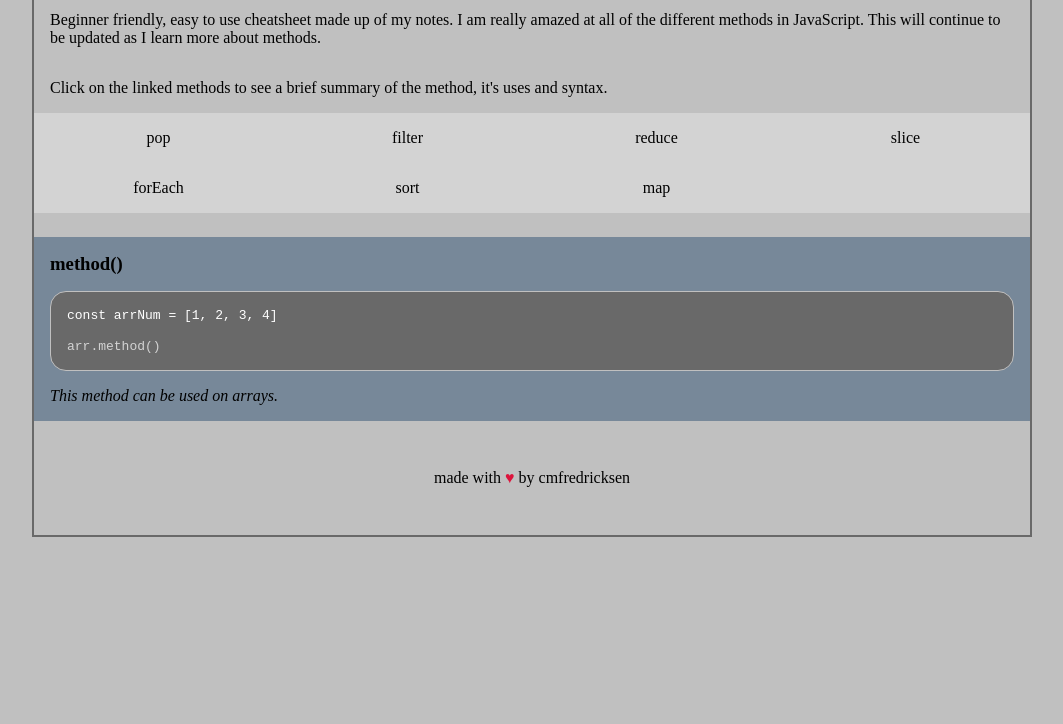
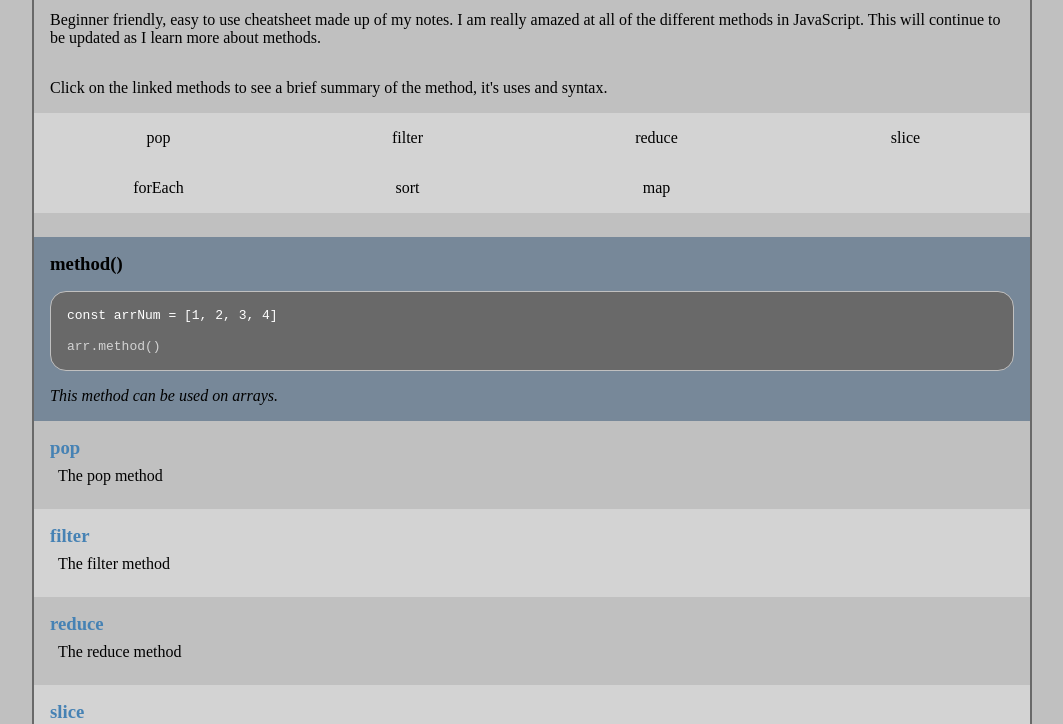
Before and after one commit to cmfredricksen/JSmethodNotes, a plain HTML site: page index.html in a window 1280 px wide. Shown: the part 76-800 px from the top of the page, without its empty margins (108-1171 px from the left). Drawn offline with Linux system fonts and the light colour scheme.

Commit message:
added method info list to bottom of page, added classes, started text

```diff
--- a/index.html
+++ b/index.html
@@ -38,6 +38,9 @@
         <p class="sample__facts"></p>
       </div>
 
+      <!-- Methods Info -->
+      <div class="methods__info"></div>
+
       <!-- footer -->
       <footer>
         <p>made with <span class="crimson">&hearts;</span> by cmfredricksen</p>
--- a/script.js
+++ b/script.js
@@ -9,6 +9,7 @@ const syns = [];
 // DOM Elements
 const methodsList = document.querySelector(".methods__list");
 const uList = document.querySelector("ul");
+const methodInfo = document.querySelector(".methods__info");
 
 // code sample
 const sampleBox = document.querySelector(".sample__box");
@@ -61,8 +62,10 @@ uList.addEventListener("click", function (e) {
   console.log(e.target);
   // sampleTitle.textContent = "Method Summary";
   sampleTitle.textContent = `.${e.target.id}()`;
-  syntax.textContent = `arr.${e.target.id}()`;
+  // syntax.textContent = `arr.${e.target.id}()`;
 });
+
+const disMethod = allMethods.forEach((method) => method.syntax);
 
 console.log(syns, "syns");
 console.log(uList, "ulist");
@@ -82,3 +85,20 @@ sampleTitle.textContent = "method()";
 sampleCode.textContent = `${rando}`;
 syntax.textContent = `arr.method()`;
 sampleFacts.textContent = "This method can be used on arrays.";
+
+// Methods Info
+allMethods.forEach((method) => {
+  const infoDisplay = document.createElement("div");
+  const infoTitle = document.createElement("h3");
+  const info = document.createElement("p");
+  infoDisplay.classList.add("info__display");
+  infoTitle.classList.add("info__title");
+  info.classList.add("info__text");
+
+  infoTitle.textContent = method.name;
+  info.textContent = `The ${method.name} method`;
+
+  methodInfo.appendChild(infoDisplay);
+  infoDisplay.appendChild(infoTitle);
+  infoDisplay.appendChild(info);
+});
--- a/style.css
+++ b/style.css
@@ -100,6 +100,23 @@ code {
   font-style: italic;
 }
 
+/* Method Info */
+.info__display {
+  padding: 1rem;
+}
+
+.info__display:nth-child(even) {
+  background-color: lightgrey;
+}
+
+.info__title {
+  color: steelblue;
+}
+
+.info__text {
+  margin: 0.5rem;
+}
+
 /* Footer   */
 footer {
   text-align: center;
```
